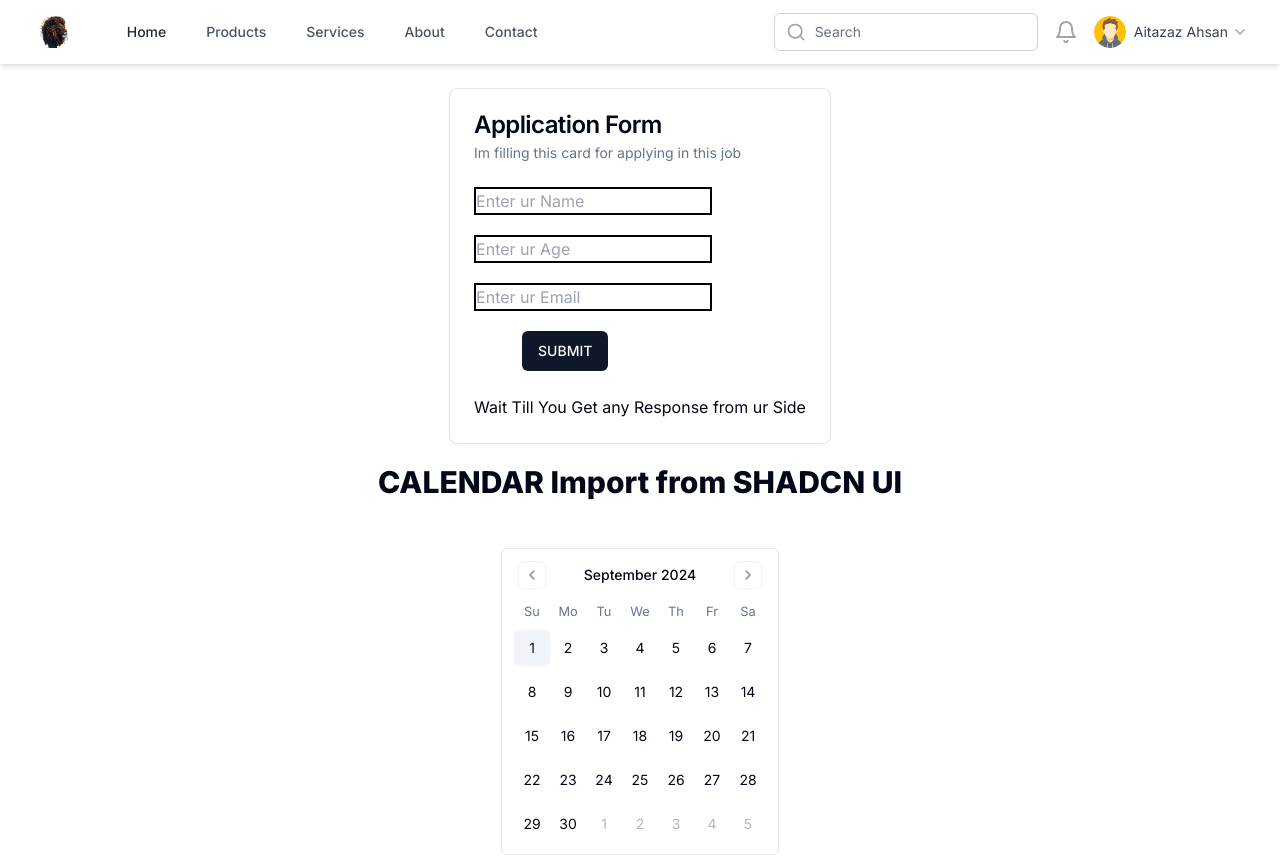
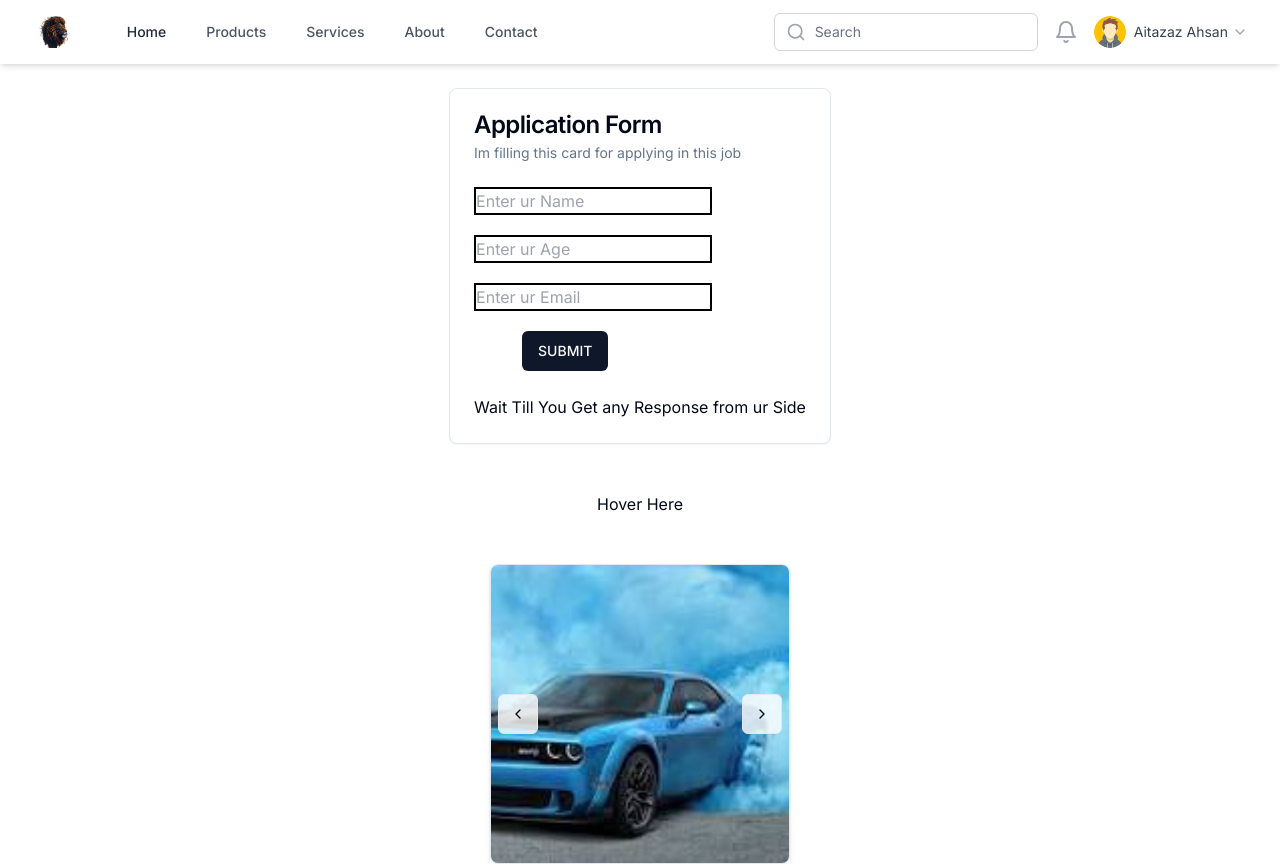
Before and after one commit to aitazazahsan01/class_2, a Next.js app: page / in a window 1280 px wide. Shown: the top 865 px of the page. Built offline with nearby package versions, Linux system fonts and the light colour scheme.

Commit message:
Update page.tsx

```diff
--- a/src/app/page.tsx
+++ b/src/app/page.tsx
@@ -42,15 +42,6 @@ export default function Home() {
               </CardFooter>
           </Card>
         </div>
-          <h1 className="text-3xl font-extrabold text-center mt-5">CALENDAR Import from SHADCN UI</h1>
-          <div className="flex justify-center mt-12" >
-          <Calendar
-                mode="single"
-                selected={date}
-                onSelect={setDate}
-                className="rounded-md border"
-              />
-          </div>
 
           <div className="flex justify-center my-12">
             <HoverCard>
```
